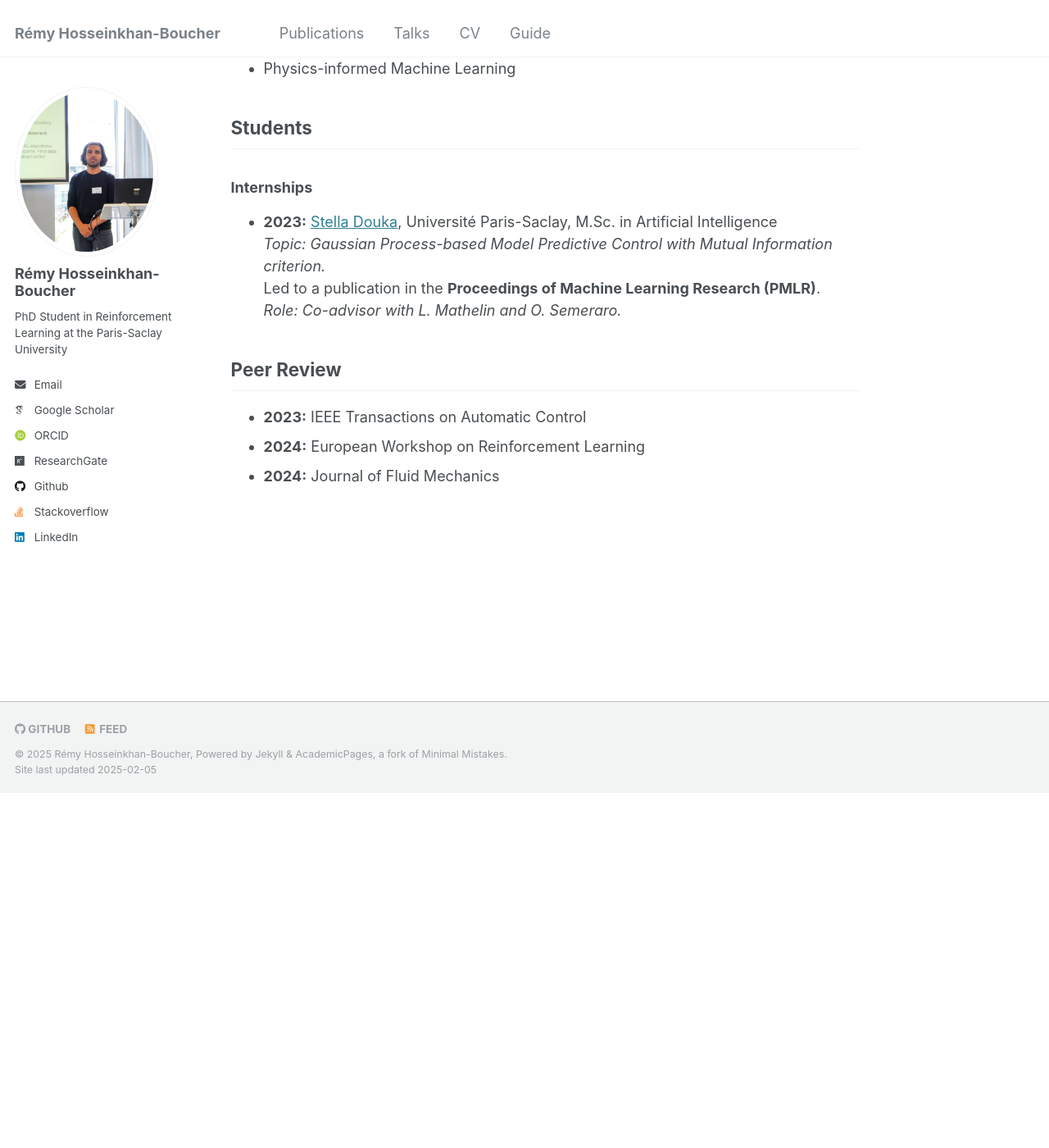
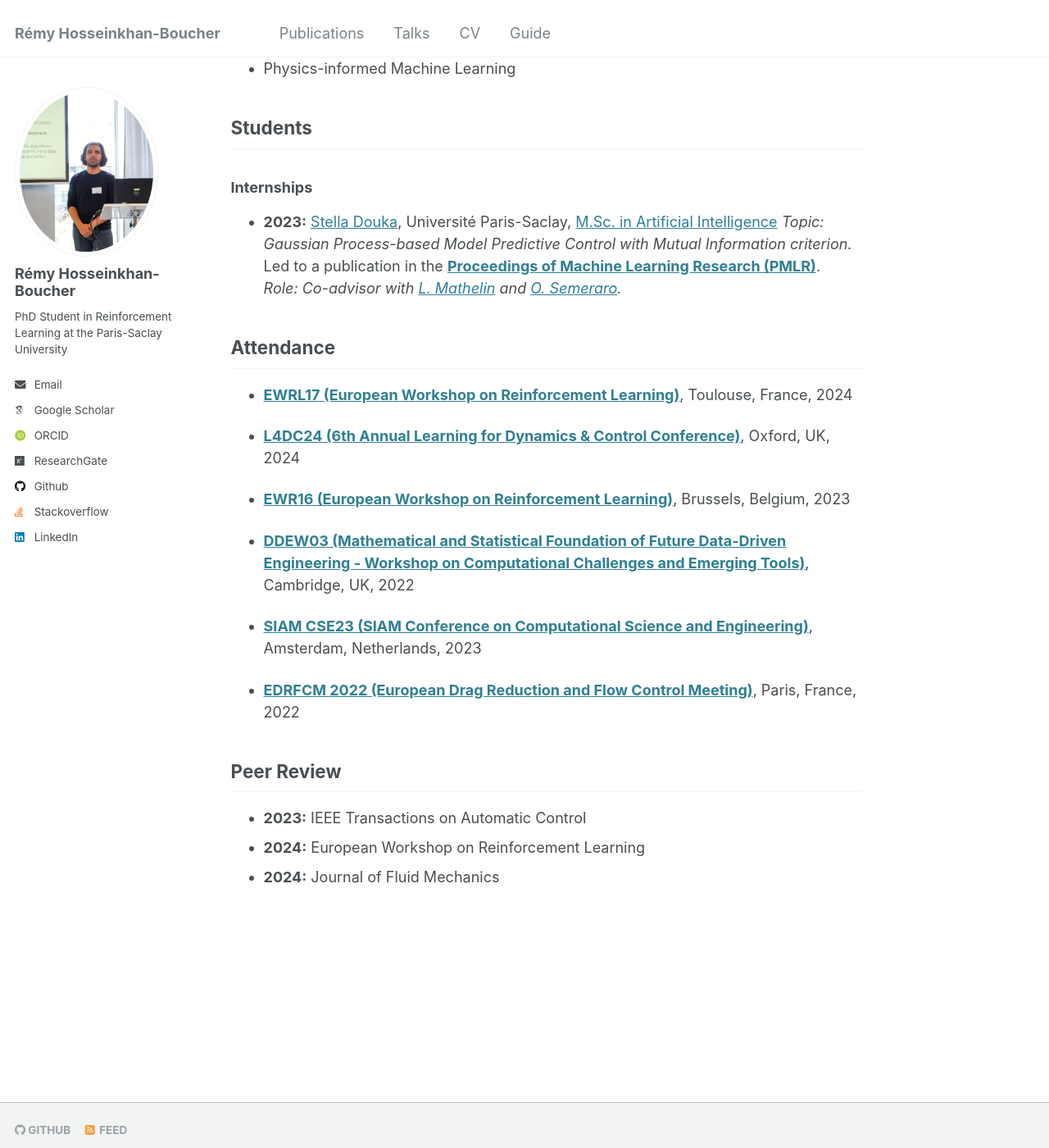
Before and after one commit to ReHoss/rehoss.github.io, a Jekyll site: the page built from _pages/about.md, in a window 1280 px wide and 1400 px high, scrolled down 681 px. Shown: the whole window at 82% size. Built offline with Jekyll 4.4.1, drawn with Linux system fonts in a browser that asks for light colours; some web fonts are replaced; before the commit the page ends 1647 px from its top, so only the background shows below that.

Commit message:
Update about.md

```diff
--- a/_pages/about.md
+++ b/_pages/about.md
@@ -26,10 +26,27 @@ I also gained industry experience as a Data Scientist at BNP Paribas Real Estate
 
 ## Students
 ### Internships
-- **2023:** [Stella Douka](https://scholar.google.com/citations?user=bV4mjlQAAAAJ&hl=en), Université Paris-Saclay, M.Sc. in Artificial Intelligence
+- **2023:** [Stella Douka](https://scholar.google.com/citations?user=bV4mjlQAAAAJ&hl=en), Université Paris-Saclay, [M.Sc. in Artificial Intelligence](https://www.universite-paris-saclay.fr/en/education/master/mathematics-and-applications/m2-mathematiques-et-intelligence-artificielle)
   *Topic: Gaussian Process-based Model Predictive Control with Mutual Information criterion.*
-  Led to a publication in the **Proceedings of Machine Learning Research (PMLR)**.
-  *Role: Co-advisor with L. Mathelin and O. Semeraro.*
+  Led to a publication in the [**Proceedings of Machine Learning Research (PMLR)**](https://proceedings.mlr.press/v242/hosseinkhan-boucher24a.html).
+  *Role: Co-advisor with [L. Mathelin](https://perso.limsi.fr/mathelin/) and [O. Semeraro](https://scholar.google.fr/citations?user=kregZ48AAAAJ&hl=en).*
+
+
+## Attendance
+- [**EWRL17 (European Workshop on Reinforcement Learning)**](https://ewrl.wordpress.com/ewrl17-2024/), Toulouse, France, 2024
+
+- [**L4DC24 (6th Annual Learning for Dynamics & Control Conference)**](https://l4dc.web.ox.ac.uk/home), Oxford, UK, 2024
+
+- [**EWR16 (European Workshop on Reinforcement Learning)**](https://ewrl.wordpress.com/past-ewrl/ewrl16-2023/), Brussels, Belgium, 2023
+
+- [**DDEW03 (Mathematical and Statistical Foundation of Future Data-Driven Engineering - Workshop on Computational Challenges and Emerging Tools)**](https://www.newton.ac.uk/event/ddew03/), Cambridge, UK, 2022
+
+- [**SIAM CSE23 (SIAM Conference on Computational Science and Engineering)**](https://www.siam.org/conferences-events/past-event-archive/cse23/), Amsterdam, Netherlands, 2023
+
+- [**EDRFCM 2022 (European Drag Reduction and Flow Control Meeting)**](https://www.ercoftac.org/events/edrfcm2022/), Paris, France, 2022
+
+
+
 
 ## Peer Review
 - **2023:** IEEE Transactions on Automatic Control
```
